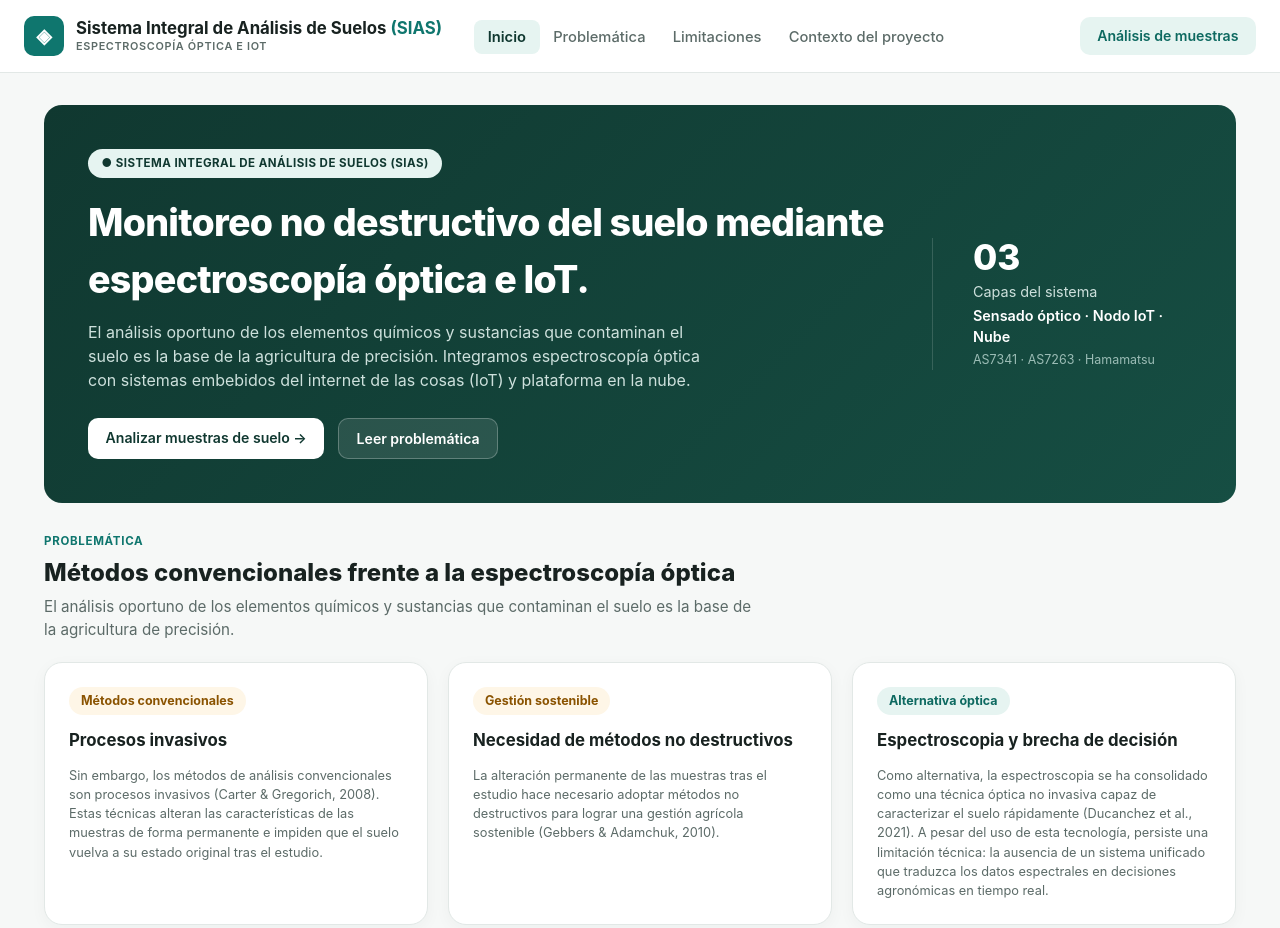
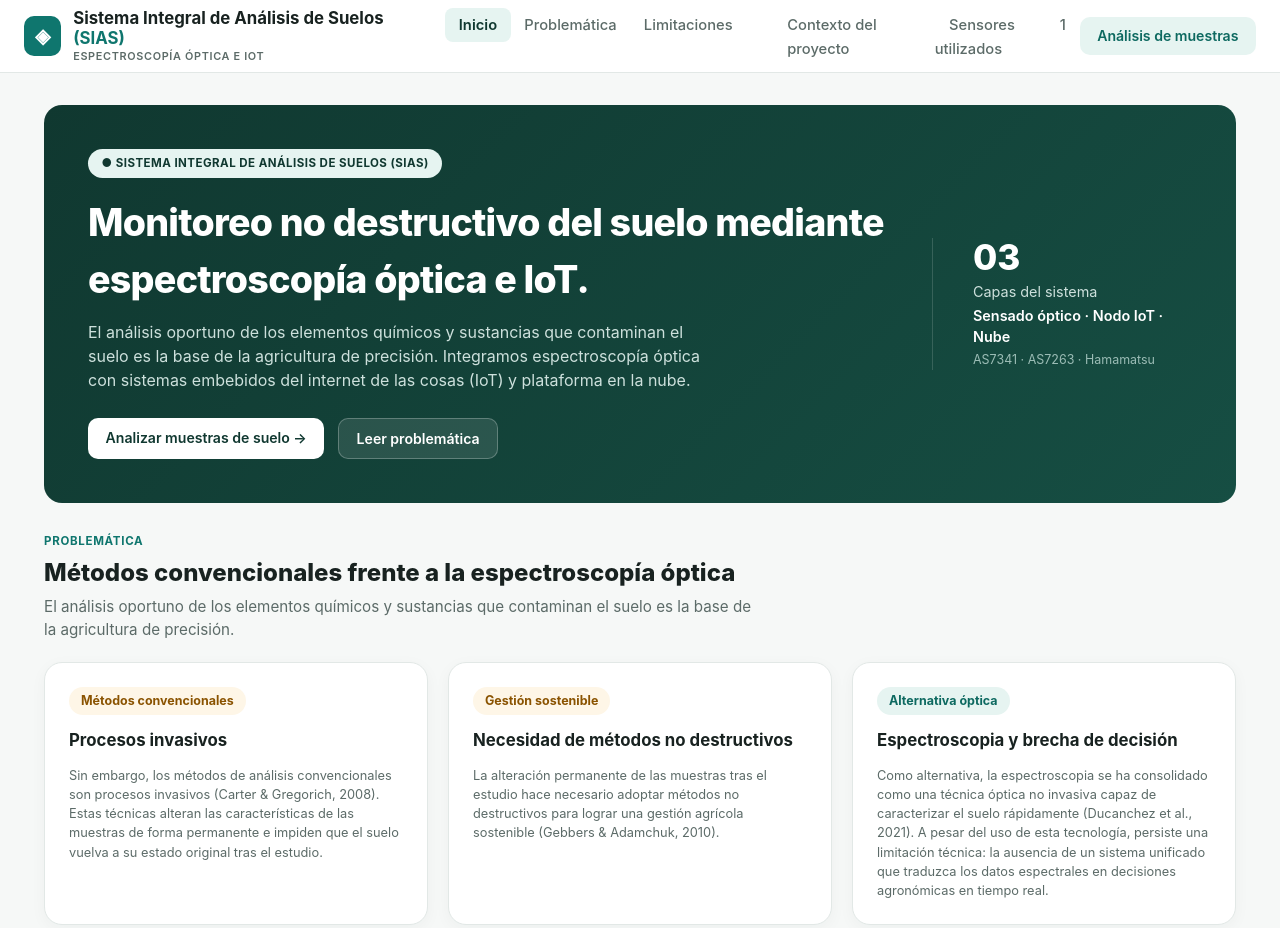
Before and after one commit to ricardoyashin/P-gina-web-iot, a plain HTML site: page index.html in a window 1280 px wide. Shown: the top 928 px of the page. Drawn offline with Linux system fonts and the light colour scheme.

Commit message:
Update index.html

```diff
--- a/index.html
+++ b/index.html
@@ -24,6 +24,8 @@
                     <li><a href="#problematica">Problemática</a></li>
                     <li><a href="#limitaciones">Limitaciones</a></li>
                     <li><a href="#contexto">Contexto del proyecto</a></li>
+                    <li><a href="#contexto">Sensores utilizados</a></li>
+                    <li><a href="#contexto">1</a></li>
                 </ul>
             </div>
 
```
